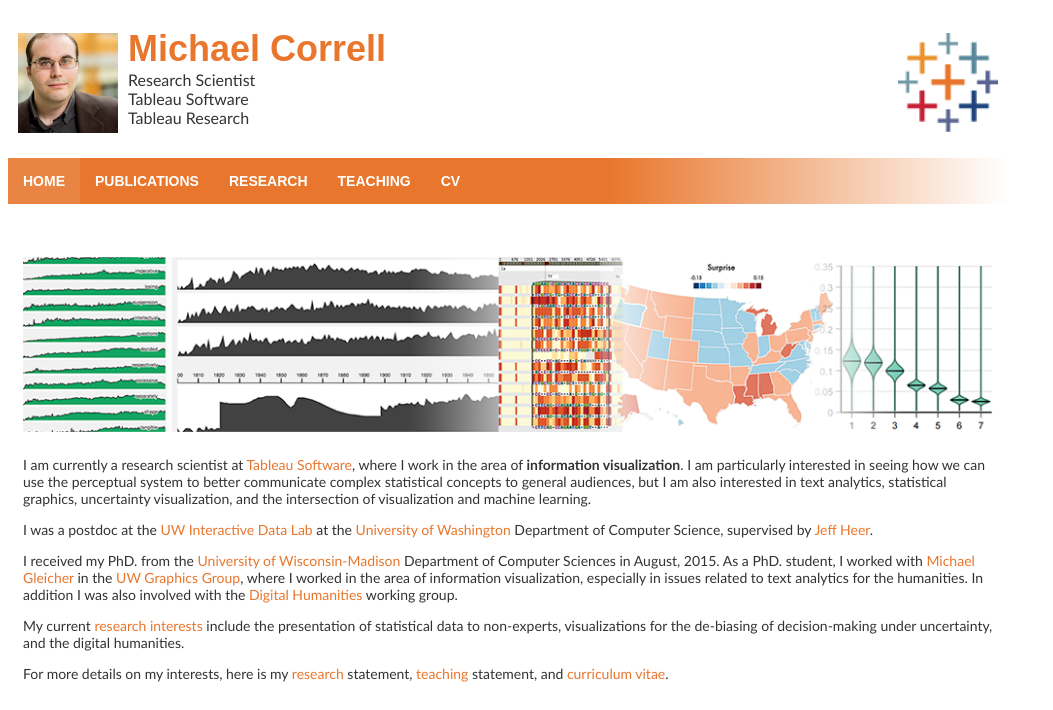
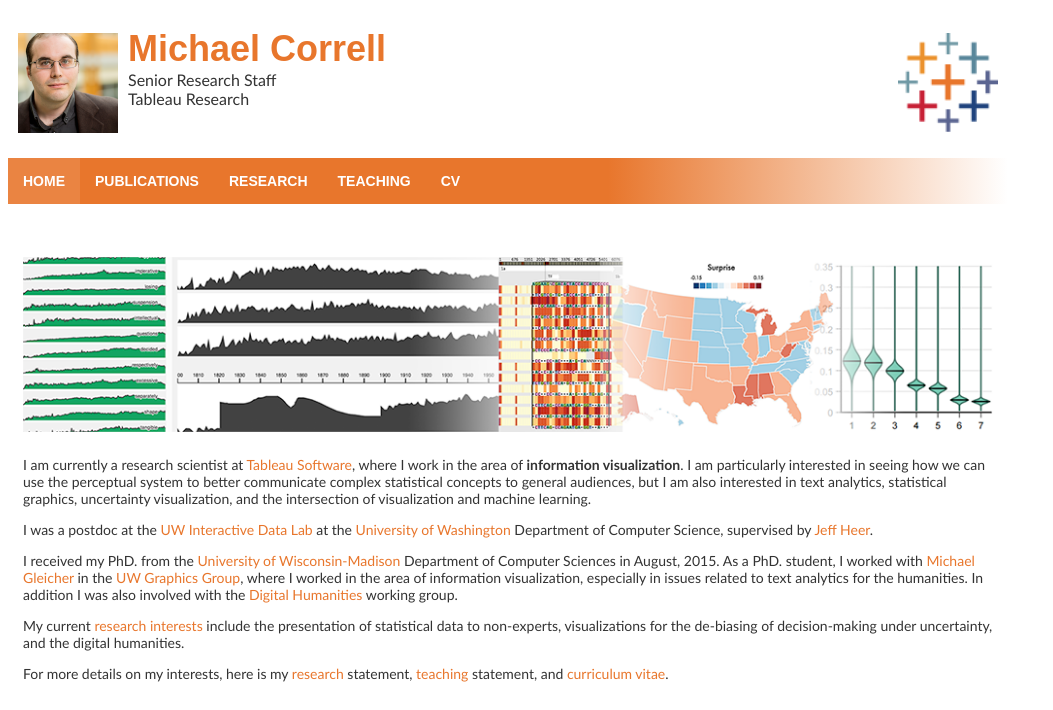
Before and after one commit to mcorrell/website, a PHP site: page /index.php in a window 1280 px wide. Shown: the top 710 px of the page, without its empty margins (0-1053 px from the left). Run offline with PHP 8.4, Linux system fonts and the light colour scheme.

Commit message:
Update header.php

```diff
--- a/header.php
+++ b/header.php
@@ -5,8 +5,7 @@
 
   <div id="headerText">
     <div>Michael Correll</div>
-    <div>Research Scientist</div>
-    <div>Tableau Software</div>
+    <div>Senior Research Staff</div>
     <div>Tableau Research</div>
   </div>
   <div id="logo">
```
